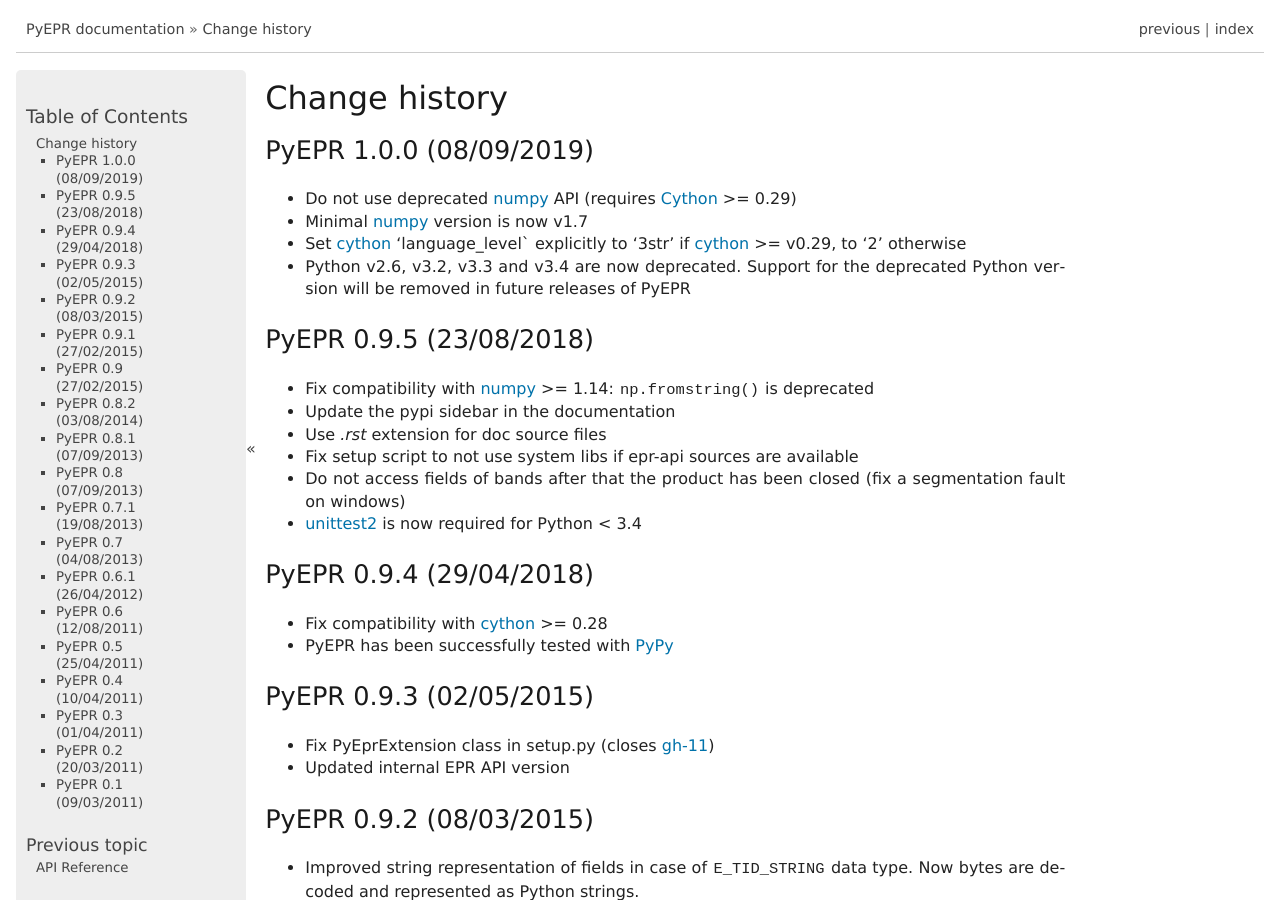
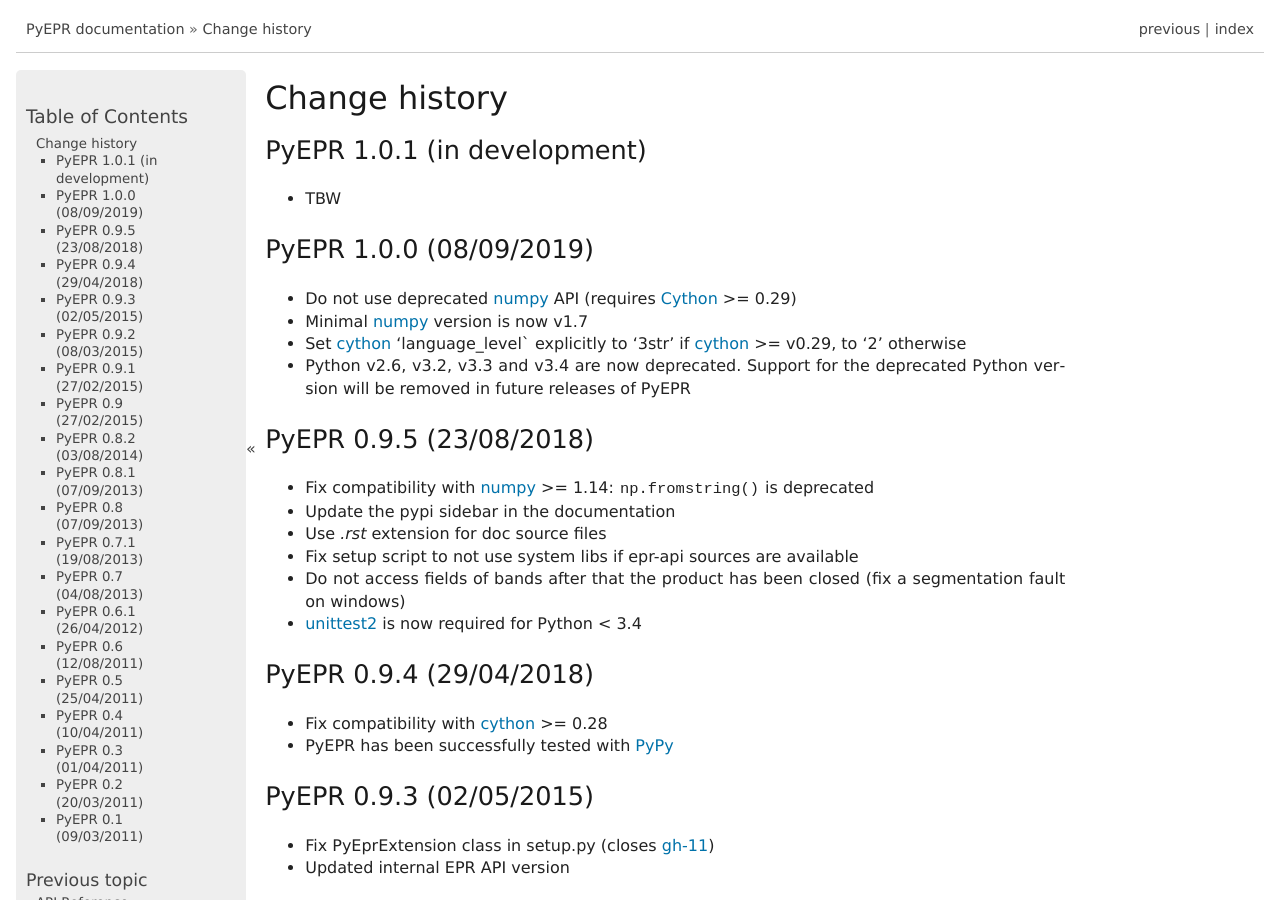
Before and after one commit to avalentino/pyepr, a Sphinx documentation site: the page built from doc/NEWS.rst, in a window 1280 px wide and 900 px high. Built offline with Sphinx 7.4.7, drawn with Linux system fonts in a browser that asks for light colours; formulas are drawn with MathJax 3.

Commit message:
Post-release commit

```diff
--- a/README.rst
+++ b/README.rst
@@ -6,7 +6,7 @@
 :Author:    Antonio Valentino
 :Contact:   antonio.valentino@tiscali.it
 :Copyright: 2011-2019, Antonio Valentino <antonio.valentino@tiscali.it>
-:Version:   1.0.0
+:Version:   1.0.1
 
 .. image:: https://travis-ci.org/avalentino/pyepr.svg?branch=master
     :alt: Travis-CI status page
--- a/doc/NEWS.rst
+++ b/doc/NEWS.rst
@@ -1,5 +1,11 @@
 Change history
 ==============
+
+PyEPR 1.0.1 (in development)
+----------------------------
+
+* TBW
+
 
 PyEPR 1.0.0 (08/09/2019)
 ------------------------
```
Also changed, not shown: 1 other file.
